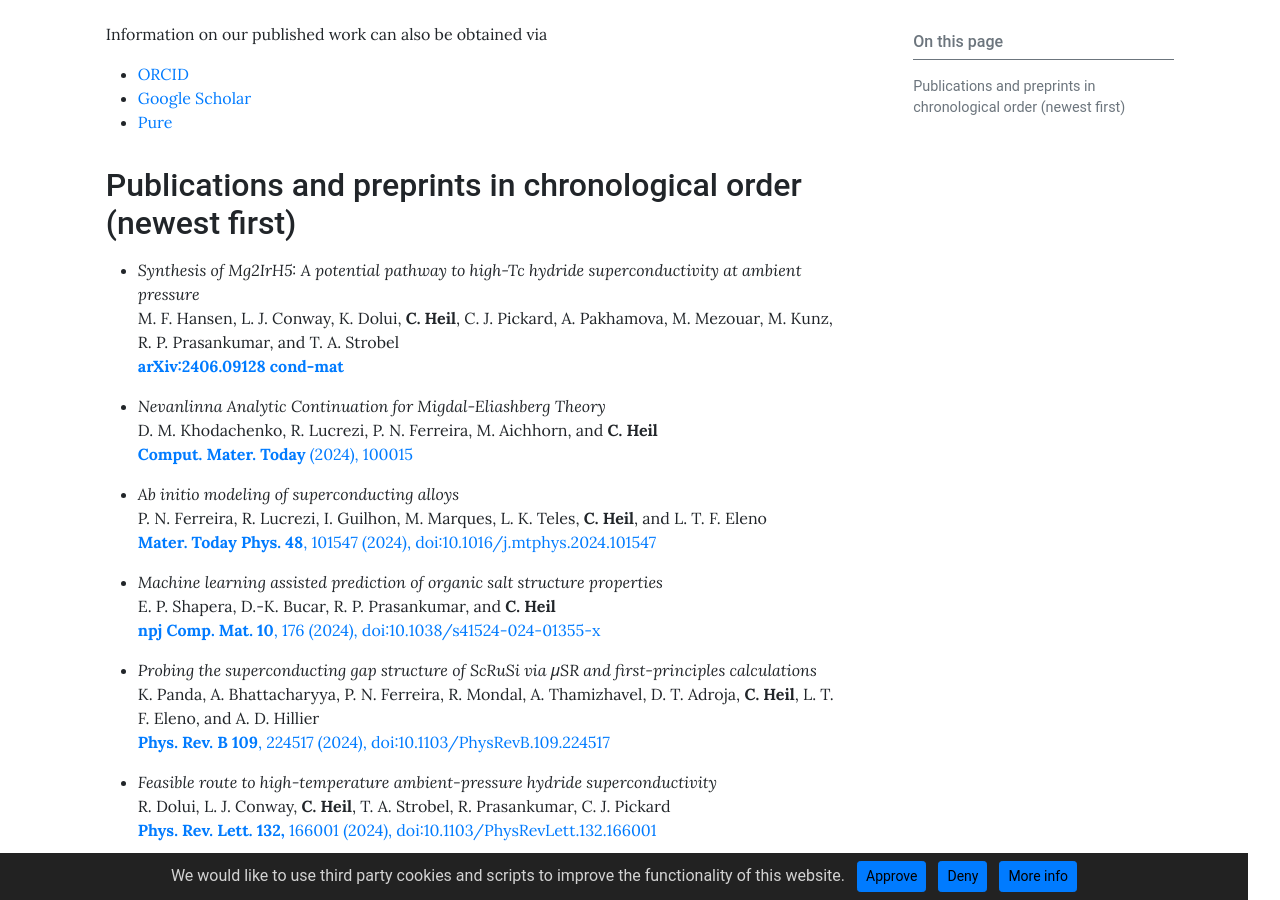
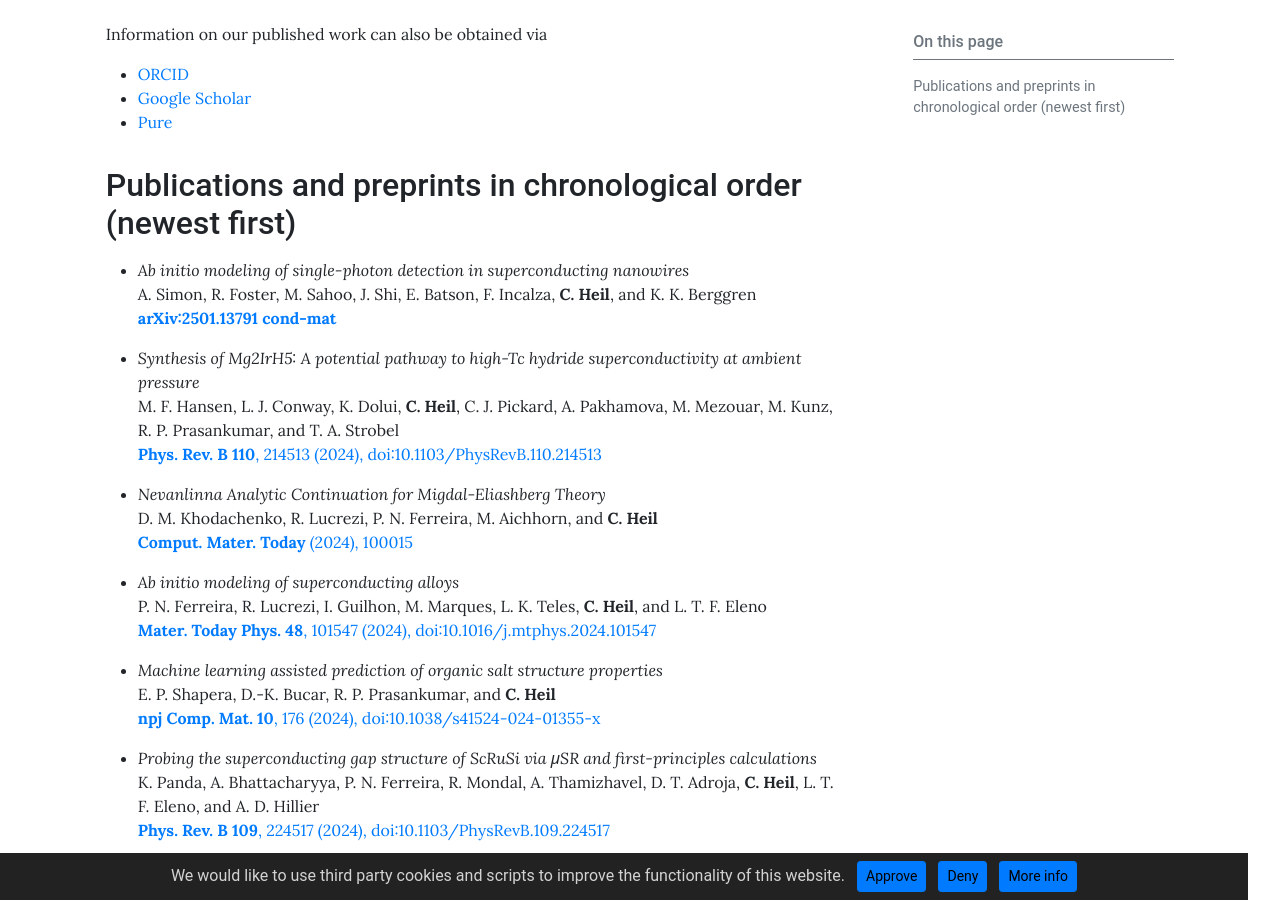
Before and after one commit to cheil/cheil.github.io, a Jekyll site: the page built from pages/research/publications.md, in a window 1280 px wide and 900 px high, scrolled down 318 px. Built offline with Jekyll 4.4.1, drawn with Linux system fonts in a browser that asks for light colours.

Commit message:
updated publication list

```diff
--- a/pages/research/publications.md
+++ b/pages/research/publications.md
@@ -17,10 +17,13 @@ Information on our published work can also be obtained via
 
 ## Publications and preprints in chronological order (newest first)
 
+- *Ab initio modeling of single-photon detection in superconducting nanowires*\
+A. Simon, R. Foster, M. Sahoo, J. Shi, E. Batson, F. Incalza, **C. Heil**, and K. K. Berggren\
+[**arXiv:2501.13791 cond-mat**](https://arxiv.org/abs/2501.13791)
 
 - *Synthesis of Mg2IrH5: A potential pathway to high-Tc hydride superconductivity at ambient pressure*\
 M. F. Hansen, L. J. Conway, K. Dolui, **C. Heil**, C. J. Pickard, A. Pakhamova, M. Mezouar, M. Kunz, R. P. Prasankumar, and T. A. Strobel\
-[**arXiv:2406.09128 cond-mat**](https://arxiv.org/abs/2406.09538)
+[**Phys. Rev. B 110**, 214513 (2024), doi:10.1103/PhysRevB.110.214513](https://journals.aps.org/prb/abstract/10.1103/PhysRevB.110.214513)
 
 - *Nevanlinna Analytic Continuation for Migdal-Eliashberg Theory*\
 D. M. Khodachenko, R. Lucrezi, P. N. Ferreira, M. Aichhorn, and **C. Heil**\
```
